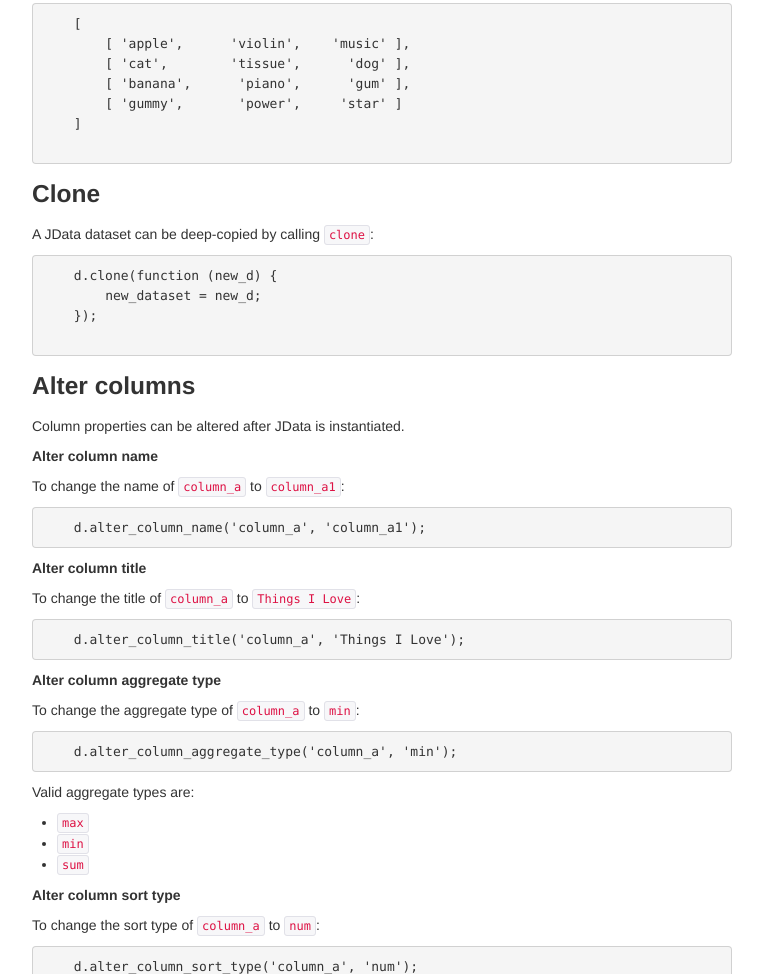
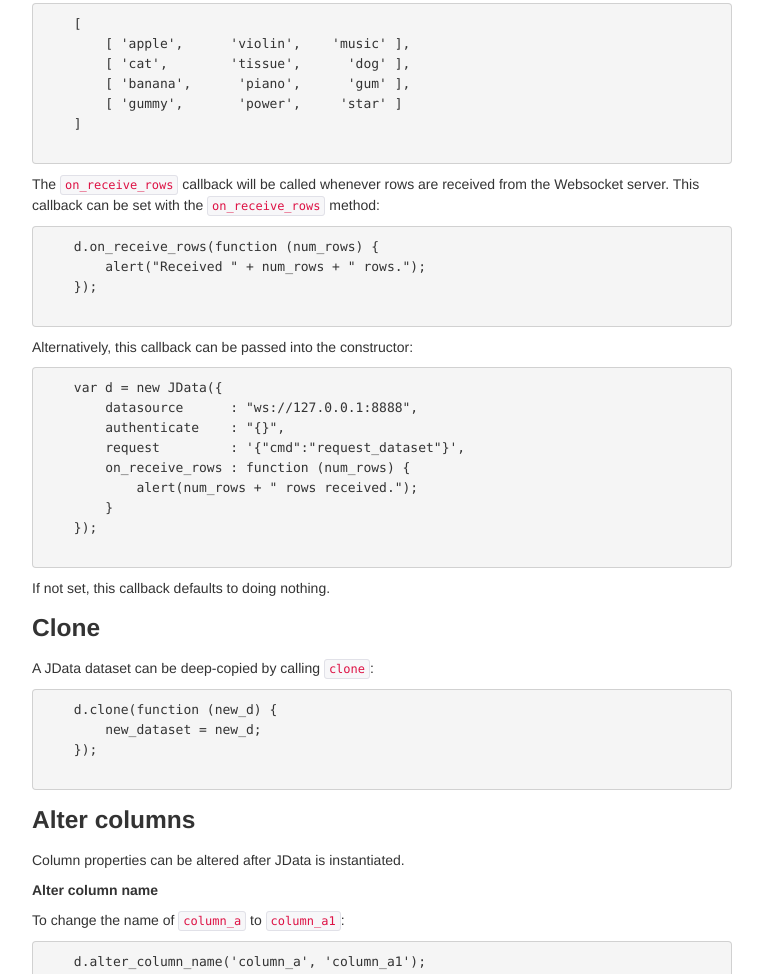
Before and after one commit to dataworker/dataworker, a plain HTML site: page documentation/jdata.html in a window 1280 px wide. Shown: the part 2337-3311 px from the top of the page, without its empty margins (378-1141 px from the left). Drawn offline with nearby package versions, Linux system fonts and the light colour scheme.

Commit message:
Added a on_receive_rows handler for use when streaming data

```diff
--- a/documentation/jdata.html
+++ b/documentation/jdata.html
@@ -147,6 +147,24 @@
         [ 'gummy',       'power',     'star' ]
     ]
                         </pre>
+                        <p>The <code>on_receive_rows</code> callback will be called whenever rows are received from the Websocket server. This callback can be set with the <code>on_receive_rows</code> method:</p>
+                        <pre>
+    d.on_receive_rows(function (num_rows) {
+        alert("Received " + num_rows + " rows.");
+    });
+                        </pre>
+                        <p>Alternatively, this callback can be passed into the constructor:</p>
+                        <pre>
+    var d = new JData({
+        datasource      : "ws://127.0.0.1:8888",
+        authenticate    : "{}",
+        request         : '{"cmd":"request_dataset"}',
+        on_receive_rows : function (num_rows) {
+            alert(num_rows + " rows received.");
+        }
+    });
+                        </pre>
+                        <p>If not set, this callback defaults to doing nothing.</p>
                     </section>
                     <section id="clone">
                         <h3>Clone</h3>
```
Also changed, not shown: jdata.js (+21 -1 lines), jdata_worker.js (+8 -6 lines), test.html (+6 -3 lines).
